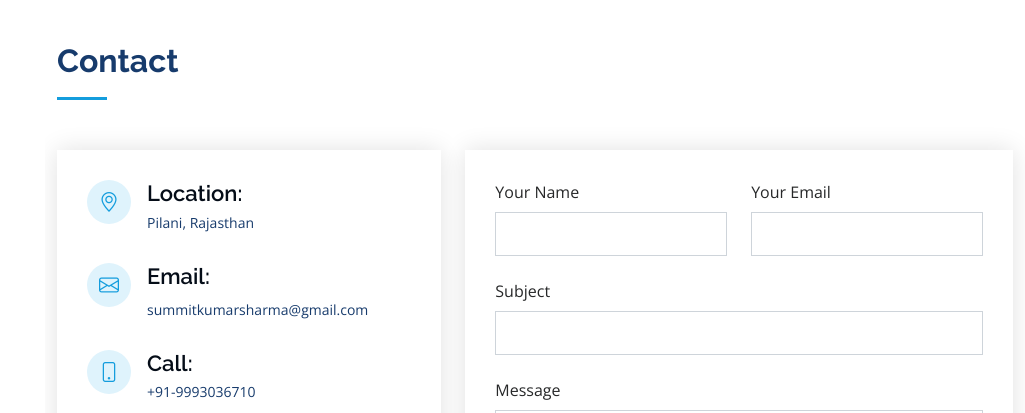
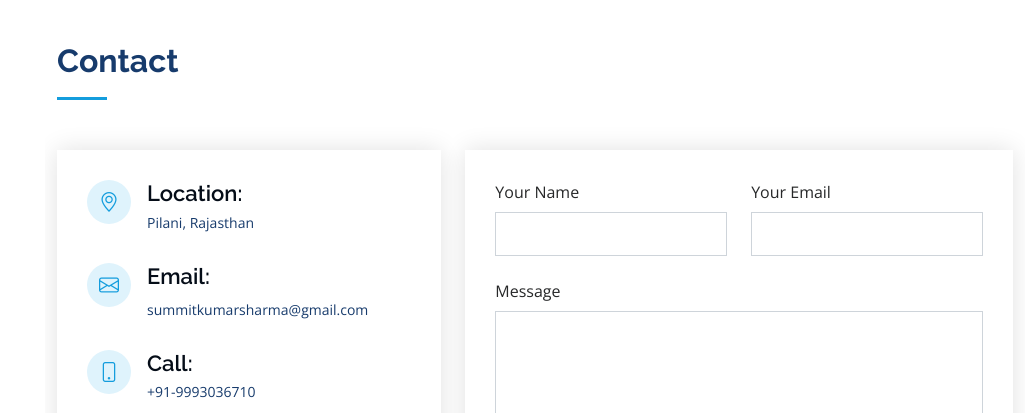
Before and after one commit to summitkumarsharma/porfolio, a plain HTML site: page index.html in a window 1280 px wide. Shown: the part 4238-4651 px from the top of the page, without its empty margins (255-1280 px from the left). Drawn offline with nearby package versions, Linux system fonts and the light colour scheme.

Commit message:
Added functionality of Contact Form

```diff
--- a/index.html
+++ b/index.html
@@ -461,7 +461,7 @@
           </div>
 
           <div class="col-lg-7 mt-5 mt-lg-0 d-flex align-items-stretch">
-            <form action="forms/contact.php" method="post" role="form" class="php-email-form">
+            <form action="https://formsubmit.co/87f1a11634c2c753bc20e53d63a6479a" method="post" role="form" class="php-email-form">
               <div class="row">
                 <div class="form-group col-md-6">
                   <label for="name">Your Name</label>
@@ -472,10 +472,10 @@
                   <input type="email" class="form-control" name="email" id="email" required>
                 </div>
               </div>
-              <div class="form-group">
+              <!-- <div class="form-group">
                 <label for="name">Subject</label>
                 <input type="text" class="form-control" name="subject" id="subject" required>
-              </div>
+              </div> -->
               <div class="form-group">
                 <label for="name">Message</label>
                 <textarea class="form-control" name="message" rows="10" required></textarea>
```
